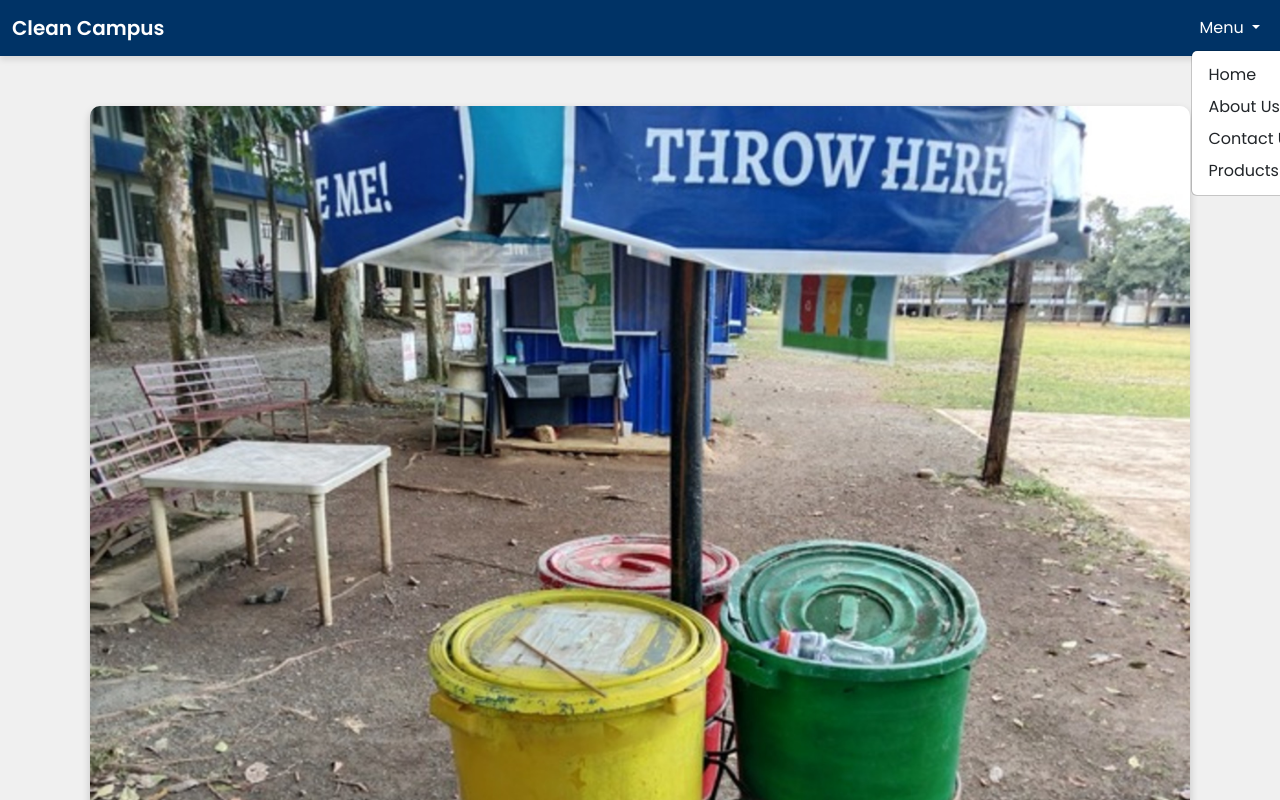
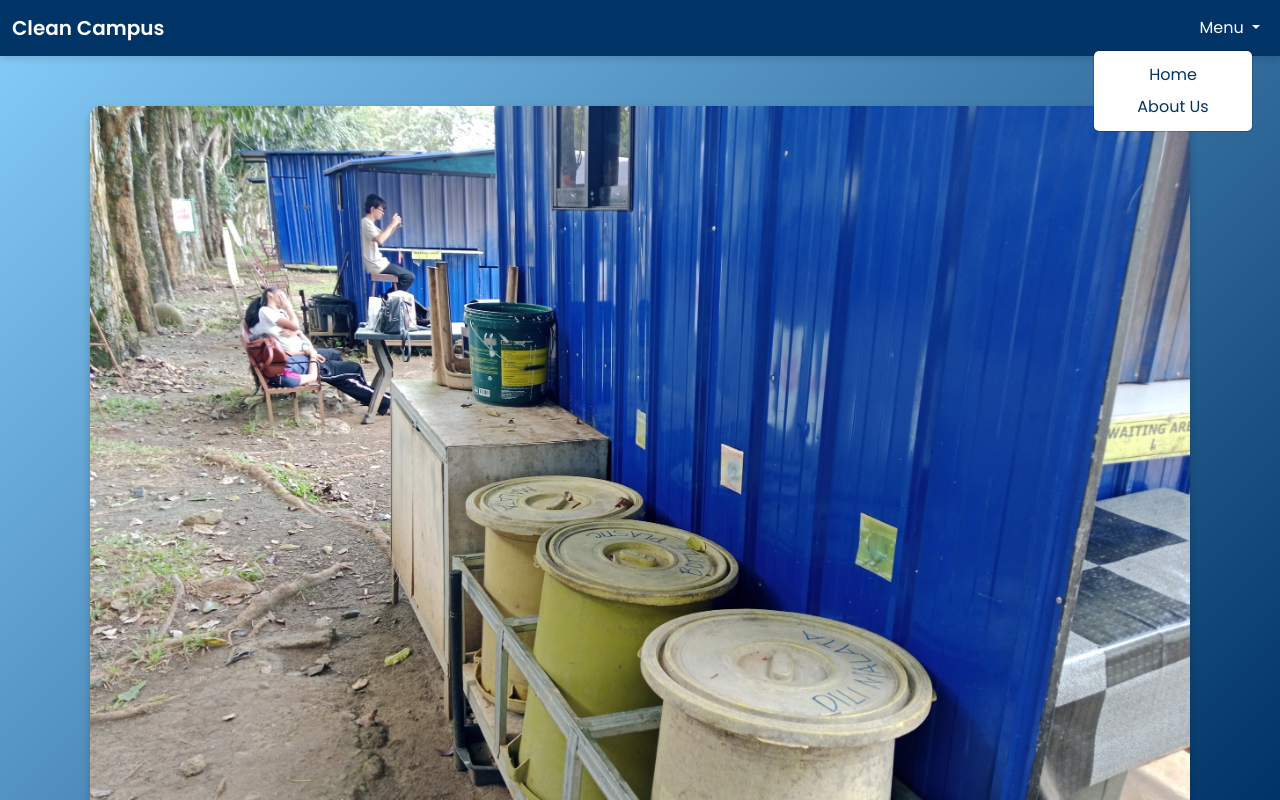
Before and after one commit to Clean-Campus/CleanCampus, a plain HTML site: page images8.html in a window 1280 px wide. Both pictures are taken after a click on the button "Menu". Shown: the top 800 px of the page. Drawn offline with nearby package versions, Linux system fonts and the light colour scheme.

Commit message:
update images8

```diff
--- a/images8.html
+++ b/images8.html
@@ -10,11 +10,13 @@
 
     <style>
         body {
-            font-family: 'Poppins', sans-serif;
-            margin-top: 56px;
-            color: #333;
-            background-color: #f0f0f0;
-        }
+    font-family: 'Poppins', sans-serif;
+    margin-top: 56px;
+    color: #333;
+    background: linear-gradient(135deg, #87cefa 0%, #003366 100%);
+    background-attachment: fixed;
+    background-size: cover;
+}
         .navbar {
             background-color: #003366;
             box-shadow: 0 4px 6px rgba(0, 0, 0, 0.1);
@@ -25,6 +27,20 @@
         }
         .navbar-brand:hover {
             color: #ffc107;
+        }
+        .navbar-nav .dropdown-menu {
+            right: 0;
+            left: auto;
+            margin-right: 15px;
+            text-align: center;
+        }
+        .navbar-nav .dropdown-menu a {
+            font-size: 1rem;
+            color: #003366;
+        }
+        .navbar-nav .dropdown-menu a:hover {
+            background-color: #ffc107;
+            color: #fff;
         }
         .content {
             text-align: center;
@@ -44,19 +60,18 @@
         box-shadow: 0 4px 8px rgba(0, 0, 0, 0.2);
         margin-bottom: 30px;
 
-        /* Transition effect for smooth changes */
+
         transition: transform 0.3s ease, box-shadow 0.3s ease;
     }
 
-    /* Hover effect for the image */
     .content img:hover {
-        transform: scale(1.05); /* Slight zoom-in effect */
-        box-shadow: 0 8px 16px rgba(0, 0, 0, 0.3); /* Enhanced shadow */
+        transform: scale(1.05);
+        box-shadow: 0 8px 16px rgba(0, 0, 0, 0.3);
     }
         .description {
             margin-top: 20px;
         }
-        /* Custom styles for the description cards */
+
         .description-card {
             background-color: #fff;
             border: 1px solid #ddd;
@@ -78,9 +93,8 @@
             color: #003366;
         }
 
-        /* Specific hover effect for Biodegradable */
         .description-card:nth-child(1):hover {
-            background-color: #d4edda; /* Light green background */
+            background-color: #d4edda;
         }
 
         footer {
@@ -116,8 +130,7 @@
                         <ul class="dropdown-menu" aria-labelledby="navbarDropdown">
                             <li><a class="dropdown-item" href="index.html">Home</a></li>
                             <li><a class="dropdown-item" href="about.html">About Us</a></li>
-                            <li><a class="dropdown-item" href="contact.html">Contact Us</a></li>
-                            <li><a class="dropdown-item" href="product.html">Products</a></li>
+
                         </ul>
                     </li>
                 </ul>
@@ -126,7 +139,7 @@
     </nav>
 
     <div class="content container">
-        <img src="./images/images1.jpg" alt="Clean Campus">
+        <img src="./images/images8.jpg" alt="Clean Campus">
         <div class="description row">
             <div class="col-md-4 d-flex">
                 <div class="description-card">
```
